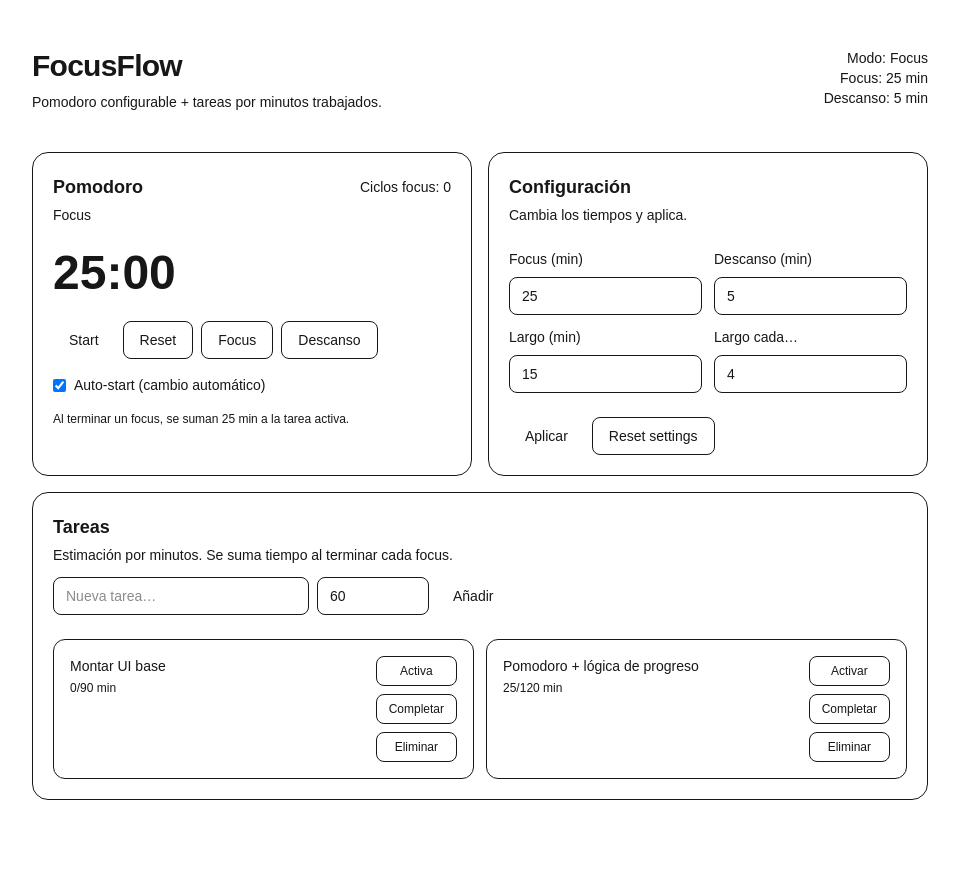
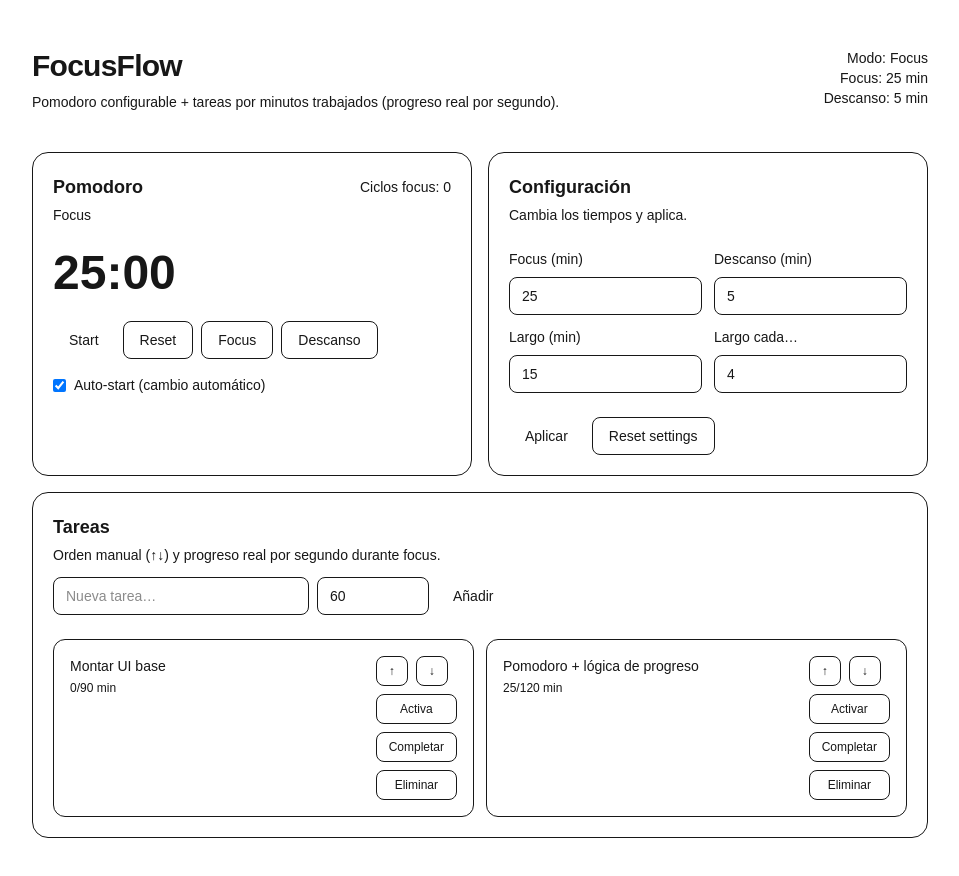
Before and after one commit to dancebroa-001/focusflow, a Next.js app: page / in a window 1280 px wide. Shown: the top 876 px of the page, without its empty margins (160-1119 px from the left). Before the commit the page ends 848 px from the top, so only its background shows below. Built offline with nearby package versions, Linux system fonts and the light colour scheme.

Commit message:
fix: stabilize useEffect dependencies

```diff
--- a/app/page.tsx
+++ b/app/page.tsx
@@ -12,6 +12,11 @@ function formatMMSS(totalSeconds: number) {
   const m = Math.floor(totalSeconds / 60);
   const s = totalSeconds % 60;
   return `${String(m).padStart(2, "0")}:${String(s).padStart(2, "0")}`;
+}
+
+function clampInt(n: number, min: number, max: number) {
+  if (!Number.isFinite(n)) return min;
+  return Math.min(max, Math.max(min, Math.floor(n)));
 }
 
 function playBeep() {
@@ -34,51 +39,43 @@ function playBeep() {
       ctx.close();
     }, 300);
   } catch {
-    // navegador puede bloquear audio
+    // puede bloquearse si el navegador no permite audio sin interacción
   }
 }
 
-function clampInt(n: number, min: number, max: number) {
-  if (!Number.isFinite(n)) return min;
-  return Math.min(max, Math.max(min, Math.floor(n)));
-}
-
+/**
+ * Devuelve la siguiente tarea pendiente (no completada) según el ORDEN ACTUAL de la lista.
+ * - Primero busca después de la actual.
+ * - Si no hay, vuelve al principio.
+ */
 function pickNextActiveTask(currentId: string, list: Task[]) {
   const currentIndex = list.findIndex((t) => t.id === currentId);
 
-  // 1) buscar hacia delante una no completada
   for (let i = currentIndex + 1; i < list.length; i++) {
     if (!list[i].completed) return list[i].id;
   }
 
-  // 2) buscar desde el inicio una no completada
   for (let i = 0; i < list.length; i++) {
     if (!list[i].completed) return list[i].id;
   }
 
-  // 3) todas completadas
   return "";
 }
 
 export default function Home() {
   // SETTINGS
-  const [settings, setSettings] =
-    React.useState<PomodoroSettings>(defaultSettings);
+  const [settings, setSettings] = React.useState<PomodoroSettings>(defaultSettings);
   const [autoStart, setAutoStart] = React.useState(true);
 
-  // TASKS
+  // TASKS (el orden del array = orden real)
   const [tasks, setTasks] = React.useState<Task[]>(sampleTasks);
-  const [activeTaskId, setActiveTaskId] = React.useState<string>(
-    sampleTasks[0]?.id ?? ""
-  );
+  const [activeTaskId, setActiveTaskId] = React.useState<string>(sampleTasks[0]?.id ?? "");
 
   // TIMER
   const [mode, setMode] = React.useState<TimerMode>("focus");
   const [cycleCount, setCycleCount] = React.useState<number>(0);
   const [running, setRunning] = React.useState(false);
-  const [secondsLeft, setSecondsLeft] = React.useState<number>(
-    minutesToSeconds(settings.focusMinutes)
-  );
+  const [secondsLeft, setSecondsLeft] = React.useState<number>(minutesToSeconds(settings.focusMinutes));
 
   // NEW TASK FORM
   const [newTitle, setNewTitle] = React.useState("");
@@ -98,80 +95,92 @@ export default function Home() {
     setRunning(false);
   }
 
-  function addWorkedMinutesToActiveTask(minutes: number) {
-    if (!activeTaskId) return;
+  // Reordenar (↑ / ↓)
+  function moveTask(id: string, direction: "up" | "down") {
+    setTasks((prev) => {
+      const idx = prev.findIndex((t) => t.id === id);
+      if (idx === -1) return prev;
 
-    setTasks((prev) => {
-      const next = prev.map((t) => {
-        if (t.id !== activeTaskId) return t;
+      const nextIdx = direction === "up" ? idx - 1 : idx + 1;
+      if (nextIdx < 0 || nextIdx >= prev.length) return prev;
 
-        const worked = t.workedMinutes + minutes;
-        const completed = worked >= t.estimateMinutes;
-        return { ...t, workedMinutes: worked, completed };
-      });
-
-      const justCompleted = next.find((t) => t.id === activeTaskId)?.completed;
-      if (justCompleted) {
-        const nextId = pickNextActiveTask(activeTaskId, next);
-        setActiveTaskId(nextId);
-      }
-
-      return next;
+      const copy = [...prev];
+      const [item] = copy.splice(idx, 1);
+      copy.splice(nextIdx, 0, item);
+      return copy;
     });
   }
 
-  // Tick
+  // Tick: decrementa el timer + si estamos en focus, suma 1 segundo de trabajo a la tarea activa
   React.useEffect(() => {
     if (!running) return;
 
     const id = window.setInterval(() => {
       setSecondsLeft((s) => Math.max(0, s - 1));
+
+      // ✅ progreso "real" durante focus: 1s = 1/60 min
+      if (mode === "focus" && activeTaskId) {
+        setTasks((prev) => {
+          const next = prev.map((t) => {
+            if (t.id !== activeTaskId) return t;
+
+            const workedMinutes = t.workedMinutes + 1 / 60;
+            const completed = workedMinutes >= t.estimateMinutes;
+
+            return { ...t, workedMinutes, completed };
+          });
+
+          // Si se completó "a mitad del focus", activar la siguiente pendiente
+          const justCompleted = next.find((t) => t.id === activeTaskId)?.completed;
+          if (justCompleted) {
+            const nextId = pickNextActiveTask(activeTaskId, next);
+            setActiveTaskId(nextId);
+          }
+
+          return next;
+        });
+      }
     }, 1000);
 
     return () => window.clearInterval(id);
-  }, [running]);
+  }, [running, mode, activeTaskId]);
 
-  // Finish
+  // Finish: cuando el contador llega a 0, sonar y pasar de fase automáticamente
   React.useEffect(() => {
-    if (!running) return;
-    if (secondsLeft !== 0) return;
+  if (!running) return;
 
-    setRunning(false);
-    playBeep();
+  const id = window.setInterval(() => {
+    setSecondsLeft((s) => Math.max(0, s - 1));
 
-    if (mode === "focus") {
-      addWorkedMinutesToActiveTask(settings.focusMinutes);
+    if (mode === "focus" && activeTaskId) {
+      setTasks((prev) => {
+        const next = prev.map((t) => {
+          if (t.id !== activeTaskId) return t;
 
-      const nextCycle = cycleCount + 1;
-      setCycleCount(nextCycle);
+          const workedMinutes = t.workedMinutes + 1 / 60;
+          const completed = workedMinutes >= t.estimateMinutes;
 
-      const isLongBreak = nextCycle % settings.longBreakEvery === 0;
-      const nextMode: TimerMode = isLongBreak ? "longBreak" : "break";
+          return { ...t, workedMinutes, completed };
+        });
 
-      setMode(nextMode);
-      setSecondsLeft(minutesToSeconds(modeDurationMinutes(nextMode)));
+        const justCompleted = next.find((t) => t.id === activeTaskId)?.completed;
+        if (justCompleted) {
+          const nextId = pickNextActiveTask(activeTaskId, next);
+          setActiveTaskId(nextId);
+        }
 
-      if (autoStart) setTimeout(() => setRunning(true), 50);
-    } else {
-      setMode("focus");
-      setSecondsLeft(minutesToSeconds(settings.focusMinutes));
+        return next;
+      });
+    }
+  }, 1000);
 
-      if (autoStart) setTimeout(() => setRunning(true), 50);
-    }
-  }, [secondsLeft, running, mode, settings, cycleCount, autoStart]);
+  return () => window.clearInterval(id);
+}, [running, mode, activeTaskId]); // ✅ SIEMPRE 3 elementos, siempre
 
-  const title =
-    mode === "focus"
-      ? "Focus"
-      : mode === "break"
-      ? "Descanso"
-      : "Descanso largo";
+  const title = mode === "focus" ? "Focus" : mode === "break" ? "Descanso" : "Descanso largo";
 
   // SETTINGS handlers
-  function updateSetting<K extends keyof PomodoroSettings>(
-    key: K,
-    value: number
-  ) {
+  function updateSetting<K extends keyof PomodoroSettings>(key: K, value: number) {
     setSettings((prev) => ({ ...prev, [key]: value }));
   }
 
@@ -187,10 +196,7 @@ export default function Home() {
 
     const estimate = clampInt(newEstimate, 1, 24 * 60);
     const task: Task = {
-      id:
-        typeof crypto !== "undefined" && "randomUUID" in crypto
-          ? crypto.randomUUID()
-          : String(Date.now()),
+      id: typeof crypto !== "undefined" && "randomUUID" in crypto ? crypto.randomUUID() : String(Date.now()),
       title,
       estimateMinutes: estimate,
       workedMinutes: 0,
@@ -198,10 +204,10 @@ export default function Home() {
       createdAt: Date.now(),
     };
 
-    // Si prefieres orden "natural", usa: setTasks((prev) => [...prev, task]);
+    // ✅ orden por creación (FIFO): añadimos al FINAL
     setTasks((prev) => [...prev, task]);
+    setActiveTaskId(task.id);
 
-    setActiveTaskId(task.id);
     setNewTitle("");
     setNewEstimate(60);
   }
@@ -211,26 +217,26 @@ export default function Home() {
 
     if (activeTaskId === id) {
       const remaining = tasks.filter((t) => t.id !== id);
-      setActiveTaskId(remaining.find((t) => !t.completed)?.id ?? remaining[0]?.id ?? "");
+      const nextId = remaining.find((t) => !t.completed)?.id ?? remaining[0]?.id ?? "";
+      setActiveTaskId(nextId);
     }
   }
 
   function toggleComplete(id: string) {
-    setTasks((prev) =>
-      prev.map((t) => (t.id === id ? { ...t, completed: !t.completed } : t))
-    );
+    // Calculamos cómo quedaría y si era la activa, activamos la siguiente
+    setTasks((prev) => {
+      const next = prev.map((t) => (t.id === id ? { ...t, completed: !t.completed } : t));
 
-    // Si completas manualmente la activa, activa la siguiente
-    if (id === activeTaskId) {
-      const current = tasks.find((t) => t.id === id);
-      if (current && !current.completed) {
-        // estaba pendiente y ahora va a completarse
-        const nextList = tasks.map((t) =>
-          t.id === id ? { ...t, completed: true } : t
-        );
-        setActiveTaskId(pickNextActiveTask(id, nextList));
+      if (id === activeTaskId) {
+        const nowCompleted = next.find((t) => t.id === id)?.completed;
+        if (nowCompleted) {
+          const nextId = pickNextActiveTask(id, next);
+          setActiveTaskId(nextId);
+        }
       }
-    }
+
+      return next;
+    });
   }
 
   return (
@@ -240,7 +246,7 @@ export default function Home() {
           <div>
             <h1 className="text-3xl font-bold tracking-tight">FocusFlow</h1>
             <p className="mt-2 text-sm text-muted-foreground">
-              Pomodoro configurable + tareas por minutos trabajados.
+              Pomodoro configurable + tareas por minutos trabajados (progreso real por segundo).
             </p>
           </div>
 
@@ -256,16 +262,12 @@ export default function Home() {
           <div className="rounded-2xl border bg-card p-5">
             <div className="flex items-center justify-between">
               <h2 className="text-lg font-semibold">Pomodoro</h2>
-              <span className="text-sm text-muted-foreground">
-                Ciclos focus: {cycleCount}
-              </span>
+              <span className="text-sm text-muted-foreground">Ciclos focus: {cycleCount}</span>
             </div>
 
             <p className="mt-1 text-sm text-muted-foreground">{title}</p>
 
-            <div className="mt-6 text-5xl font-semibold tabular-nums">
-              {formatMMSS(secondsLeft)}
-            </div>
+            <div className="mt-6 text-5xl font-semibold tabular-nums">{formatMMSS(secondsLeft)}</div>
 
             <div className="mt-6 flex flex-wrap gap-2">
               <button
@@ -275,49 +277,29 @@ export default function Home() {
                 {running ? "Pause" : "Start"}
               </button>
 
-              <button
-                onClick={() => resetToMode(mode)}
-                className="rounded-lg border px-4 py-2 text-sm font-medium"
-              >
+              <button onClick={() => resetToMode(mode)} className="rounded-lg border px-4 py-2 text-sm font-medium">
                 Reset
               </button>
 
-              <button
-                onClick={() => resetToMode("focus")}
-                className="rounded-lg border px-4 py-2 text-sm font-medium"
-              >
+              <button onClick={() => resetToMode("focus")} className="rounded-lg border px-4 py-2 text-sm font-medium">
                 Focus
               </button>
 
-              <button
-                onClick={() => resetToMode("break")}
-                className="rounded-lg border px-4 py-2 text-sm font-medium"
-              >
+              <button onClick={() => resetToMode("break")} className="rounded-lg border px-4 py-2 text-sm font-medium">
                 Descanso
               </button>
             </div>
 
             <label className="mt-4 flex items-center gap-2 text-sm text-muted-foreground">
-              <input
-                type="checkbox"
-                checked={autoStart}
-                onChange={(e) => setAutoStart(e.target.checked)}
-              />
+              <input type="checkbox" checked={autoStart} onChange={(e) => setAutoStart(e.target.checked)} />
               Auto-start (cambio automático)
             </label>
-
-            <p className="mt-4 text-xs text-muted-foreground">
-              Al terminar un focus, se suman {settings.focusMinutes} min a la tarea
-              activa.
-            </p>
           </div>
 
           {/* Config */}
           <div className="rounded-2xl border bg-card p-5">
             <h2 className="text-lg font-semibold">Configuración</h2>
-            <p className="mt-1 text-sm text-muted-foreground">
-              Cambia los tiempos y aplica.
-            </p>
+            <p className="mt-1 text-sm text-muted-foreground">Cambia los tiempos y aplica.</p>
 
             <div className="mt-6 grid grid-cols-2 gap-3">
               <label className="text-sm">
@@ -327,12 +309,7 @@ export default function Home() {
                   min={1}
                   max={180}
                   value={settings.focusMinutes}
-                  onChange={(e) =>
-                    updateSetting(
-                      "focusMinutes",
-                      clampInt(Number(e.target.value), 1, 180)
-                    )
-                  }
+                  onChange={(e) => updateSetting("focusMinutes", clampInt(Number(e.target.value), 1, 180))}
                   className="mt-2 w-full rounded-lg border bg-background px-3 py-2 text-sm"
                 />
               </label>
@@ -344,12 +321,7 @@ export default function Home() {
                   min={1}
                   max={60}
                   value={settings.breakMinutes}
-                  onChange={(e) =>
-                    updateSetting(
-                      "breakMinutes",
-                      clampInt(Number(e.target.value), 1, 60)
-                    )
-                  }
+                  onChange={(e) => updateSetting("breakMinutes", clampInt(Number(e.target.value), 1, 60))}
                   className="mt-2 w-full rounded-lg border bg-background px-3 py-2 text-sm"
                 />
               </label>
@@ -361,12 +333,7 @@ export default function Home() {
                   min={1}
                   max={120}
                   value={settings.longBreakMinutes}
-                  onChange={(e) =>
-                    updateSetting(
-                      "longBreakMinutes",
-                      clampInt(Number(e.target.value), 1, 120)
-                    )
-                  }
+                  onChange={(e) => updateSetting("longBreakMinutes", clampInt(Number(e.target.value), 1, 120))}
                   className="mt-2 w-full rounded-lg border bg-background px-3 py-2 text-sm"
                 />
               </label>
@@ -378,12 +345,7 @@ export default function Home() {
                   min={2}
                   max={10}
                   value={settings.longBreakEvery}
-                  onChange={(e) =>
-                    updateSetting(
-                      "longBreakEvery",
-                      clampInt(Number(e.target.value), 2, 10)
-                    )
-                  }
+                  onChange={(e) => updateSetting("longBreakEvery", clampInt(Number(e.target.value), 2, 10))}
                   className="mt-2 w-full rounded-lg border bg-background px-3 py-2 text-sm"
                 />
               </label>
@@ -418,7 +380,7 @@ export default function Home() {
               <div>
                 <h2 className="text-lg font-semibold">Tareas</h2>
                 <p className="mt-1 text-sm text-muted-foreground">
-                  Estimación por minutos. Se suma tiempo al terminar cada focus.
+                  Orden manual (↑↓) y progreso real por segundo durante focus.
                 </p>
               </div>
 
@@ -434,16 +396,11 @@ export default function Home() {
                   min={1}
                   max={1440}
                   value={newEstimate}
-                  onChange={(e) =>
-                    setNewEstimate(clampInt(Number(e.target.value), 1, 1440))
-                  }
+                  onChange={(e) => setNewEstimate(clampInt(Number(e.target.value), 1, 1440))}
                   className="w-28 rounded-lg border bg-background px-3 py-2 text-sm"
                   title="Minutos estimados"
                 />
-                <button
-                  onClick={addTask}
-                  className="rounded-lg bg-primary px-4 py-2 text-sm font-medium text-primary-foreground"
-                >
+                <button onClick={addTask} className="rounded-lg bg-primary px-4 py-2 text-sm font-medium text-primary-foreground">
                   Añadir
                 </button>
               </div>
@@ -451,25 +408,18 @@ export default function Home() {
 
             <div className="mt-6 grid gap-3 md:grid-cols-2">
               {tasks.map((t) => {
-                const pct = Math.min(
-                  100,
-                  (t.workedMinutes / t.estimateMinutes) * 100
-                );
+                const pct = Math.min(100, (t.workedMinutes / t.estimateMinutes) * 100);
                 const isActive = t.id === activeTaskId;
 
                 return (
                   <div
                     key={t.id}
-                    className={`rounded-xl border p-4 ${
-                      isActive ? "border-primary/50" : ""
-                    }`}
+                    className={`rounded-xl border p-4 ${isActive ? "border-primary/50" : ""}`}
                   >
                     <div className="flex items-start justify-between gap-3">
                       <div className="min-w-0">
                         <div className="flex items-center gap-2">
-                          <p className="truncate text-sm font-medium">
-                            {t.title}
-                          </p>
+                          <p className="truncate text-sm font-medium">{t.title}</p>
                           {t.completed ? (
                             <span className="rounded-full border px-2 py-0.5 text-xs text-muted-foreground">
                               Completada
@@ -478,18 +428,33 @@ export default function Home() {
                         </div>
 
                         <p className="mt-1 text-xs text-muted-foreground">
-                          {t.workedMinutes}/{t.estimateMinutes} min
+                          {Math.floor(t.workedMinutes)}/{t.estimateMinutes} min
                         </p>
 
                         <div className="mt-3 h-2 w-full rounded-full bg-muted">
-                          <div
-                            className="h-2 rounded-full bg-primary"
-                            style={{ width: `${pct}%` }}
-                          />
+                          <div className="h-2 rounded-full bg-primary" style={{ width: `${pct}%` }} />
                         </div>
                       </div>
 
                       <div className="flex shrink-0 flex-col gap-2">
+                        {/* Reordenar */}
+                        <div className="flex gap-2">
+                          <button
+                            onClick={() => moveTask(t.id, "up")}
+                            className="rounded-lg border px-3 py-1.5 text-xs font-medium"
+                            aria-label="Subir tarea"
+                          >
+                            ↑
+                          </button>
+                          <button
+                            onClick={() => moveTask(t.id, "down")}
+                            className="rounded-lg border px-3 py-1.5 text-xs font-medium"
+                            aria-label="Bajar tarea"
+                          >
+                            ↓
+                          </button>
+                        </div>
+
                         <button
                           onClick={() => setActiveTaskId(t.id)}
                           className="rounded-lg border px-3 py-1.5 text-xs font-medium"
@@ -518,9 +483,7 @@ export default function Home() {
             </div>
 
             {tasks.length === 0 ? (
-              <p className="mt-6 text-sm text-muted-foreground">
-                No hay tareas aún.
-              </p>
+              <p className="mt-6 text-sm text-muted-foreground">No hay tareas aún.</p>
             ) : null}
           </div>
         </section>
```
